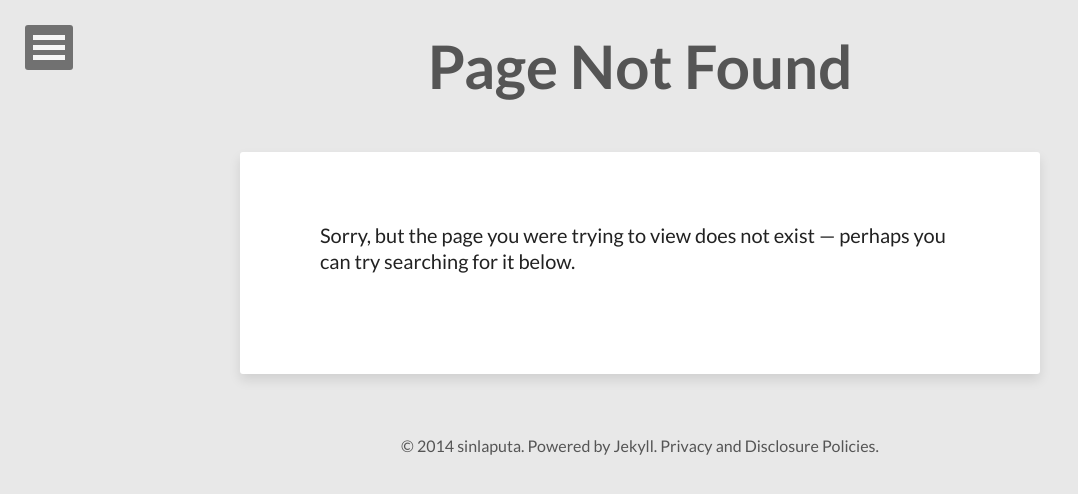
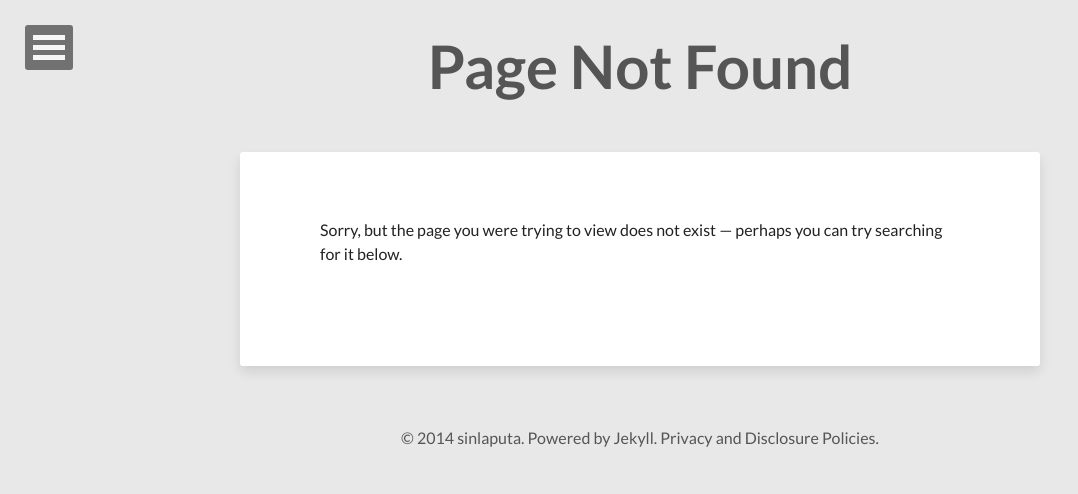
Before and after one commit to sinlaputa/sinlaputa.github.io, a Jekyll site: the page built from 404.md, in a window 1280 px wide. Shown: the top 494 px of the page, without its empty margins (0-1078 px from the left). Built offline with Jekyll 4.4.1, drawn with Linux system fonts in a browser that asks for light colours; nearby versions of some CDN libraries.

Commit message:
modify css for p:first-child of #page .entry-content

```diff
--- a/assets/css/main.css
+++ b/assets/css/main.css
@@ -4034,8 +4034,8 @@ body {
     margin-bottom: 26px;
     margin-bottom: 1.625rem;
     font-size: 20px;
-    font-size: 1.25rem;
-    line-height: 1.3;
+    font-size: 1rem;
+    line-height: 1.5;
   }
 }
 
```
Also changed, not shown: assets/css/main.min.css.
